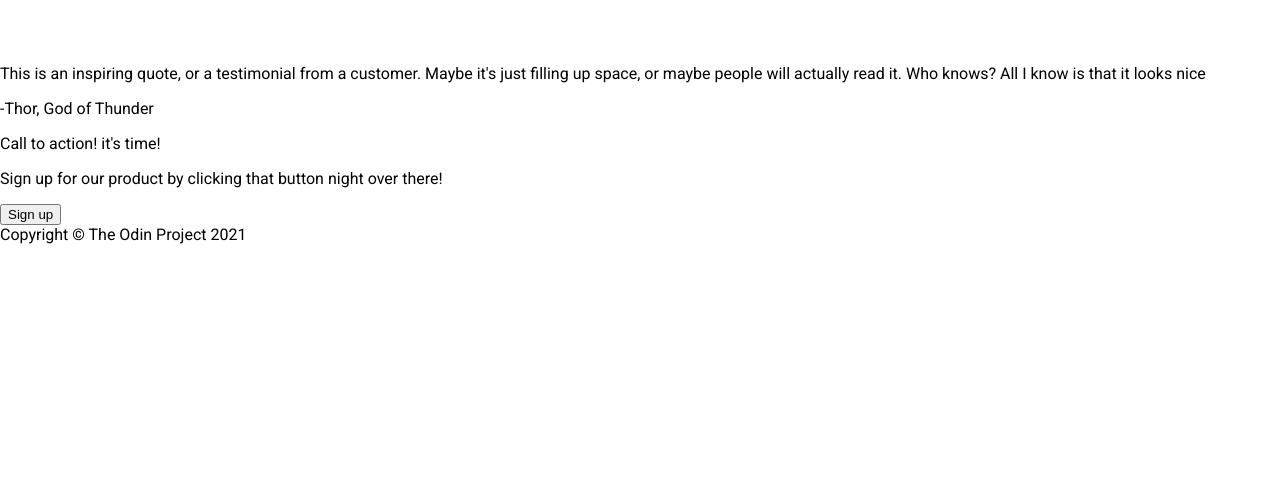
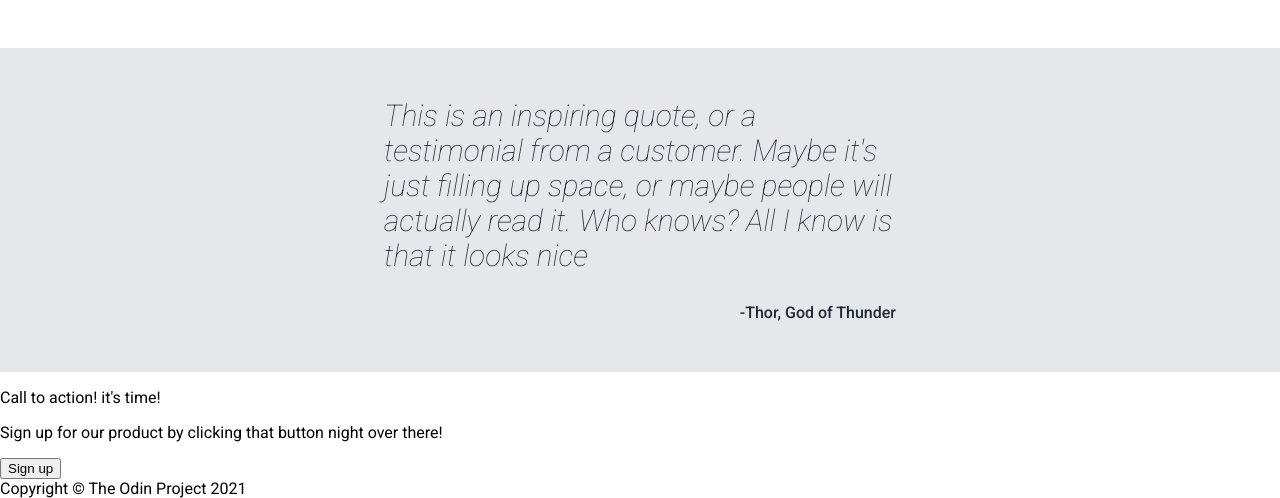
Before and after one commit to Kaverappa-PH/odin-landing-page, a plain HTML site: page index.html in a window 1280 px wide. Shown: the part 669-1167 px from the top of the page. Before the commit the page ends 913 px from the top, so only its background shows below. Drawn offline with Linux system fonts and the light colour scheme.

Commit message:
style quote container

```diff
--- a/index.html
+++ b/index.html
@@ -57,9 +57,14 @@
         </div>
     </div>
     <div class="quote">
-        <p>This is an inspiring quote, or a testimonial from a customer. Maybe it's just filling up space, or maybe
-            people will actually read it. Who knows? All I know is that it looks nice</p>
-        <p>-Thor, God of Thunder</p>
+        <div class="wrapper">
+
+            <div class="quote-text"><em>This is an inspiring quote, or a testimonial from a customer. Maybe it's just
+                    filling up
+                    space, or maybe
+                    people will actually read it. Who knows? All I know is that it looks nice</em></div>
+            <div class="quoter">-Thor, God of Thunder</div>
+        </div>
     </div>
     <div class="signup">
         <div>
--- a/styles.css
+++ b/styles.css
@@ -84,7 +84,6 @@ ul {
 .cards-container {
   display: flex;
   justify-content: center;
-  /* padding: 48px; */
   gap: 32px;
 }
 
@@ -97,3 +96,26 @@ ul {
   border: 3px solid #3882f6;
   border-radius: 10px;
 }
+
+.quote {
+  background-color: #e5e7eb;
+  padding: 50px 30%;
+  color: #1f2937;
+}
+
+.quote .wrapper {
+  display: flex;
+  flex-direction: column;
+  align-items: center;
+  gap: 30px;
+}
+
+.quote-text {
+  font-size: 30px;
+  font-weight: 100;
+}
+
+.quoter {
+  align-self: flex-end;
+  font-weight: 500;
+}
```
